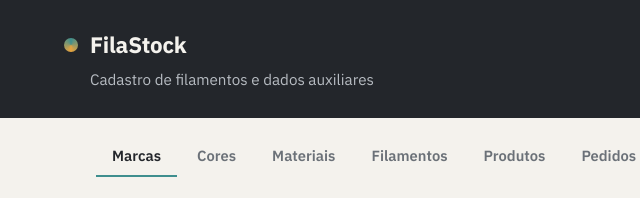
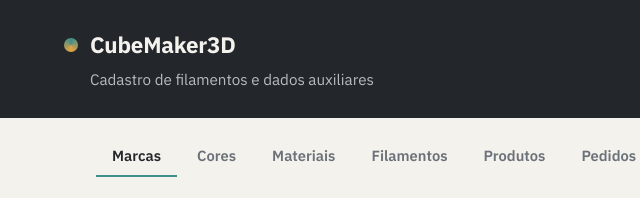
Before and after one commit to EwertonPuppim/CubeMaker3D_Manegement, a plain HTML site: page frontend/index.html in a window 1280 px wide. Shown: the top 198 px of the page, 26-666 px from the left. Drawn offline with Linux system fonts and the light colour scheme; no server answers.

```diff
--- a/frontend/index.html
+++ b/frontend/index.html
@@ -14,7 +14,7 @@
     <div class="topbar-inner">
       <div class="brand">
         <span class="brand-mark"></span>
-        <span class="brand-name">FilaStock</span>
+        <span class="brand-name">CubeMaker3D</span>
       </div>
       <p class="brand-tagline">Cadastro de filamentos e dados auxiliares</p>
     </div>
```
Also changed, not shown: 2 other files.
